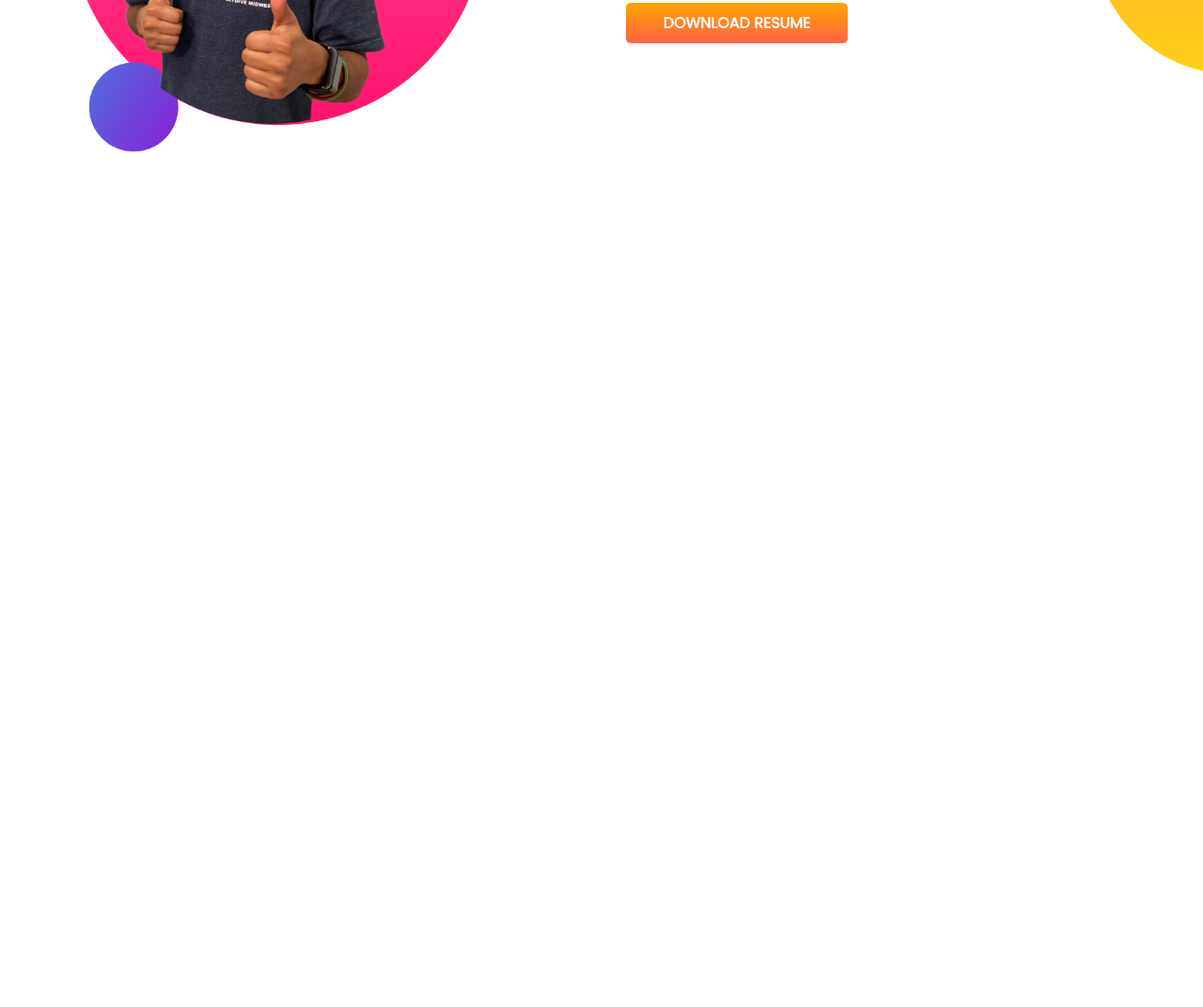
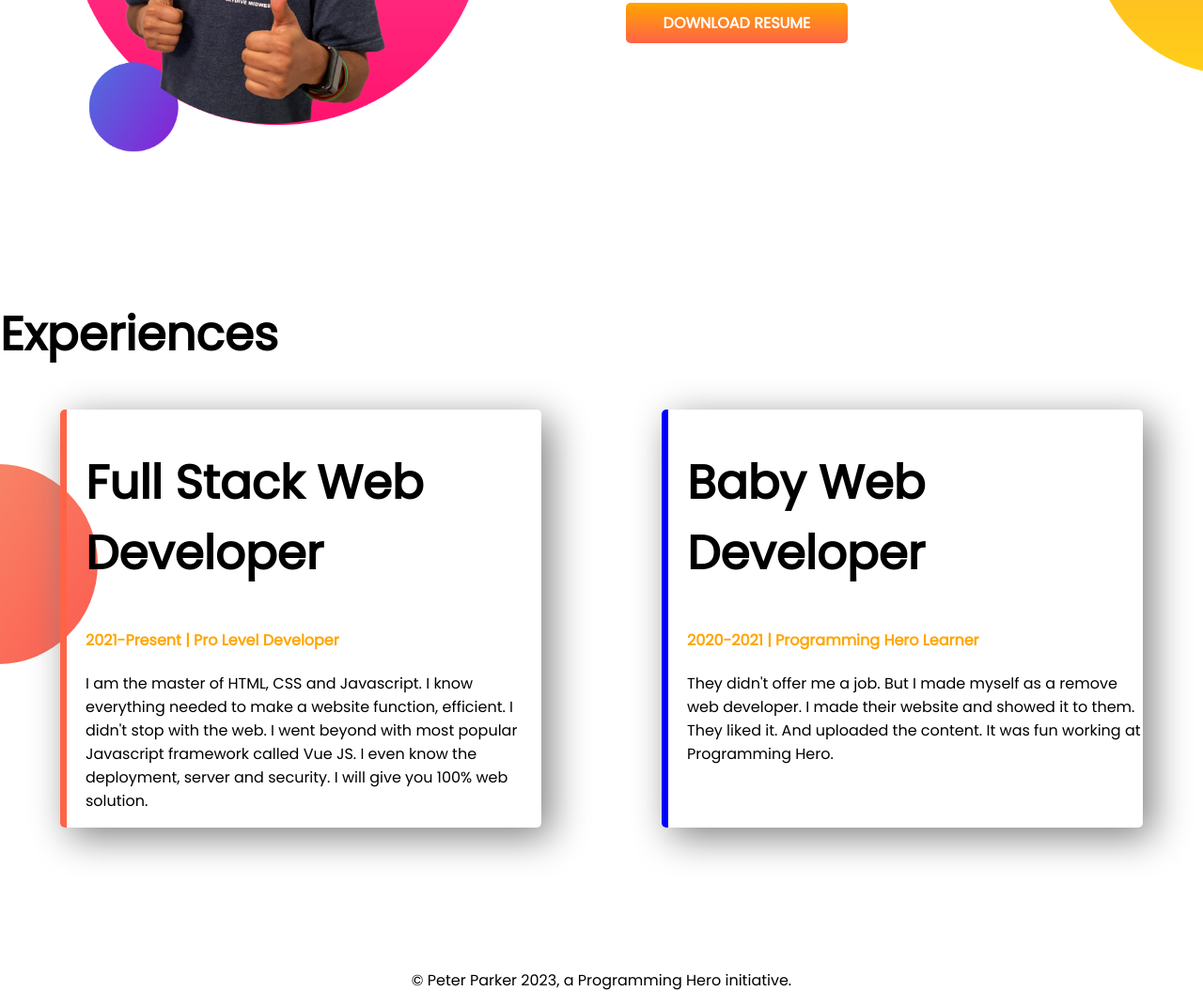
Before and after one commit to rana-ahmed3/developer-portfolio, a plain HTML site: page index.html in a window 1280 px wide. Shown: the part 955-2027 px from the top of the page at 94% size. Before the commit the page ends 1274 px from the top, so only its background shows below. Drawn offline with Linux system fonts and the light colour scheme.

Commit message:
final push

```diff
--- a/index.html
+++ b/index.html
@@ -13,7 +13,7 @@
 </head>
 
 <body>
-    <section class="top-banner">
+    <section class="top-banner flexible-container">
         <div class="half-width">
             <h1>Welcome To</h1>
             <h1><span class="orange-color">Rana Ahmed</span> World!</h1>
@@ -30,7 +30,7 @@
     </section>
 
 
-    <section class="right-banner">
+    <section class="dream-big flexible-container">
         <div class="half-width">
             <img src="images/jhankar2.png" alt="">
         </div>
@@ -47,7 +47,38 @@
 
         </div>
     </section>
+    <section class="experiences-area">
+        <h1>Experiences</h1>
+        <div class="flexible-container">
+            <div id="full-stack" class="experience-item">
+                <h2>Full Stack Web Developer
+                </h2>
+                <h4><span class="orange-color">2021-Present | Pro Level Developer</span>
+                </h4>
+                <p>I am the master of HTML, CSS and Javascript. I know everything needed to make a website function,
+                    efficient. I didn't stop with the web. I went beyond with most popular Javascript framework called
+                    Vue
+                    JS. I even know the deployment, server and security. I will give you 100% web solution.
+
+                </p>
+            </div>
+            <div id="baby-web" class="experience-item">
+                <h2>Baby Web Developer
+                </h2>
+                <h4><span class="orange-color">2020-2021 | Programming Hero Learner</span>
+                </h4>
+                <p>They didn't offer me a job. But I made myself as a remove web developer. I made their website and
+                    showed
+                    it to them. They liked it. And uploaded the content. It was fun working at Programming Hero.
+
+                </p>
+            </div>
+        </div>
+    </section>
 
 </body>
+<footer>
+    <p>© Peter Parker 2023, a Programming Hero initiative.</p>
+</footer>
 
 </html>
--- a/style.css
+++ b/style.css
@@ -7,11 +7,15 @@ h1 {
     font-size: 50px;
 }
 
+h2 {
+    font-size: 50px;
+}
+
 .orange-color {
     color: orange;
 }
 
-section {
+.flexible-container {
     display: flex;
     margin-bottom: 150px;
 }
@@ -39,8 +43,37 @@ section {
     background-repeat: no-repeat;
 }
 
-.right-banner {
+.dream-big {
     background: url(images/dream-bg.png);
     background-repeat: no-repeat;
     background-position: right;
 }
+
+.experiences-area {
+    background-image: url(images/exp-bg.png);
+    background-repeat: no-repeat;
+    background-position: left;
+}
+
+.experience-item {
+    width: 40%;
+    margin-left: 5%;
+    margin-right: 5%;
+    padding-left: 20px;
+    border-radius: 5px;
+    box-shadow: 10px 10px 40px gray;
+
+}
+
+#full-stack {
+    border-left: 7px solid tomato;
+}
+
+#baby-web {
+    border-left: 7px solid blue;
+}
+
+footer {
+    text-align: center;
+
+}
```
